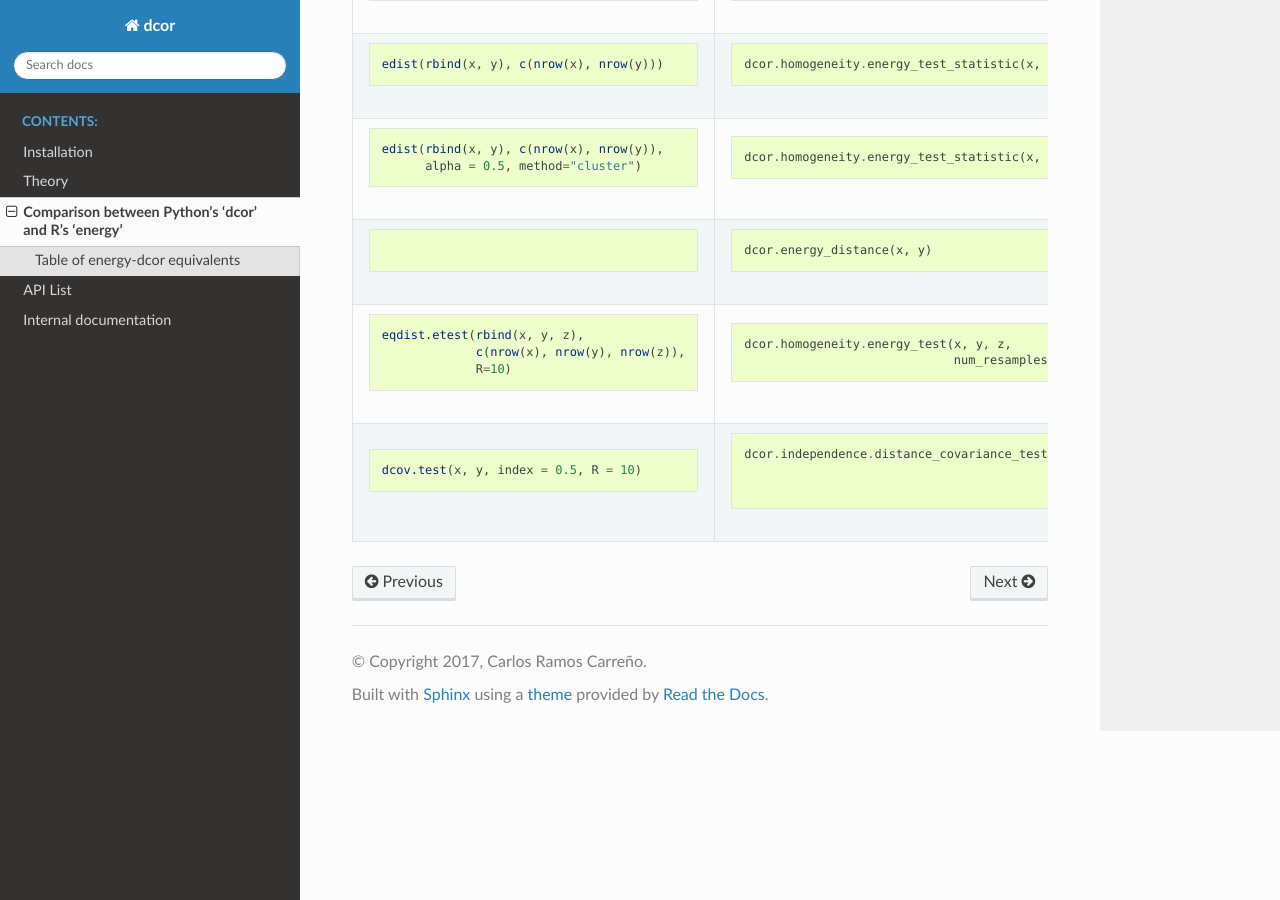
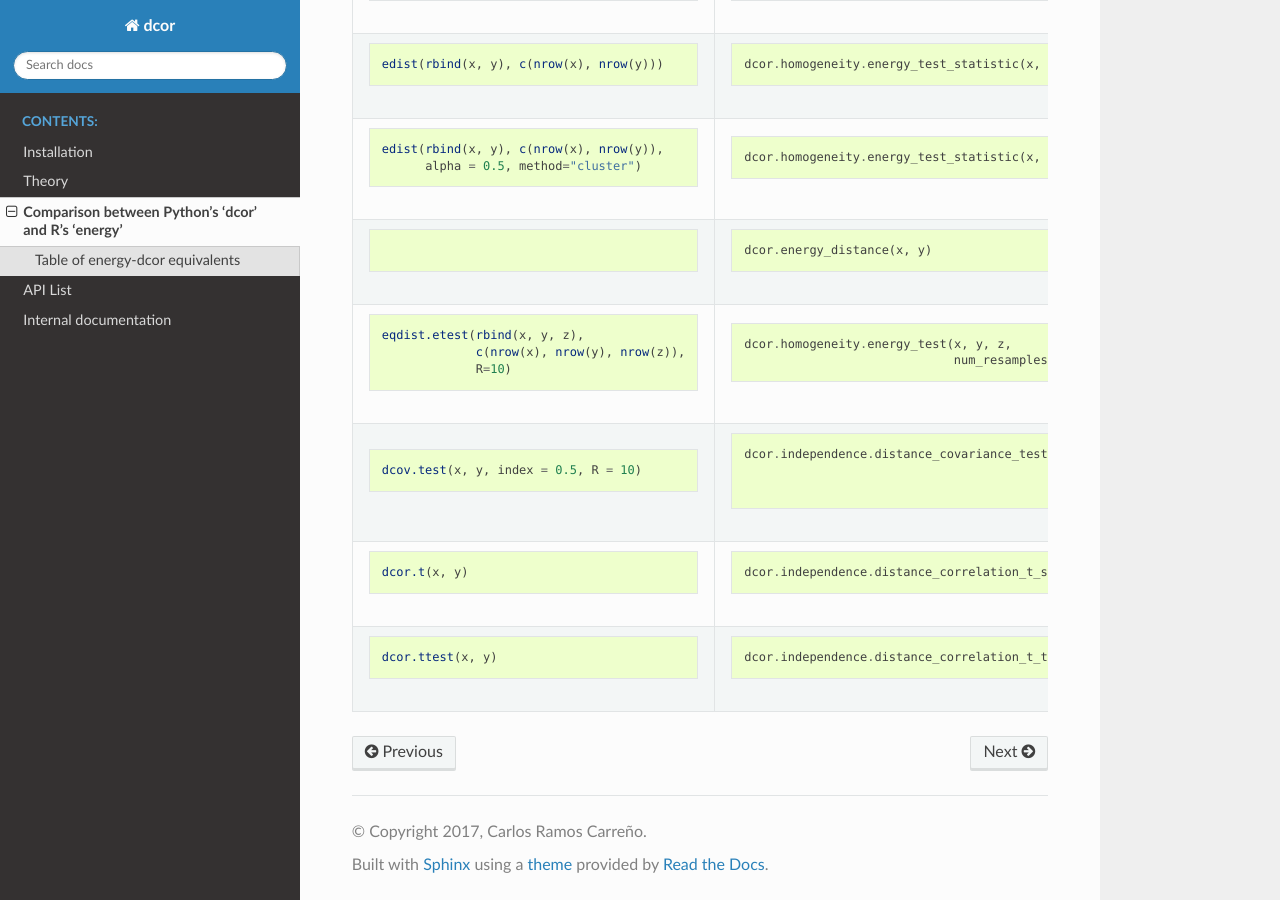
Before and after one commit to vnmabus/dcor, a Sphinx documentation site: the page built from docs/energycomparison.rst, in a window 1280 px wide and 900 px high, scrolled down 2428 px. Built offline with Sphinx 7.4.7 and the Read the Docs theme 2.0.0, drawn with Linux system fonts in a browser that asks for light colours.

Commit message:
Updated documentation

```diff
--- a/docs/apilist.rst
+++ b/docs/apilist.rst
@@ -85,6 +85,8 @@ The following functions are used to test if two random vectors are independent.
    :toctree: functions
 
    dcor.independence.distance_covariance_test
+   dcor.independence.distance_correlation_t_statistic
+   dcor.independence.distance_correlation_t_test
 
 Internal computations
 ^^^^^^^^^^^^^^^^^^^^^
--- a/docs/energycomparison.rst
+++ b/docs/energycomparison.rst
@@ -303,3 +303,21 @@ Table of energy-dcor equivalents
                                                         num_resamples=10)
 
       -
+    * - .. code-block:: R
+
+            dcor.t(x, y)
+
+      - .. code-block:: python
+
+             dcor.independence.distance_correlation_t_statistic(x, y)
+
+      -
+    * - .. code-block:: R
+
+            dcor.ttest(x, y)
+
+      - .. code-block:: python
+
+             dcor.independence.distance_correlation_t_test(x, y)
+
+      -
```
